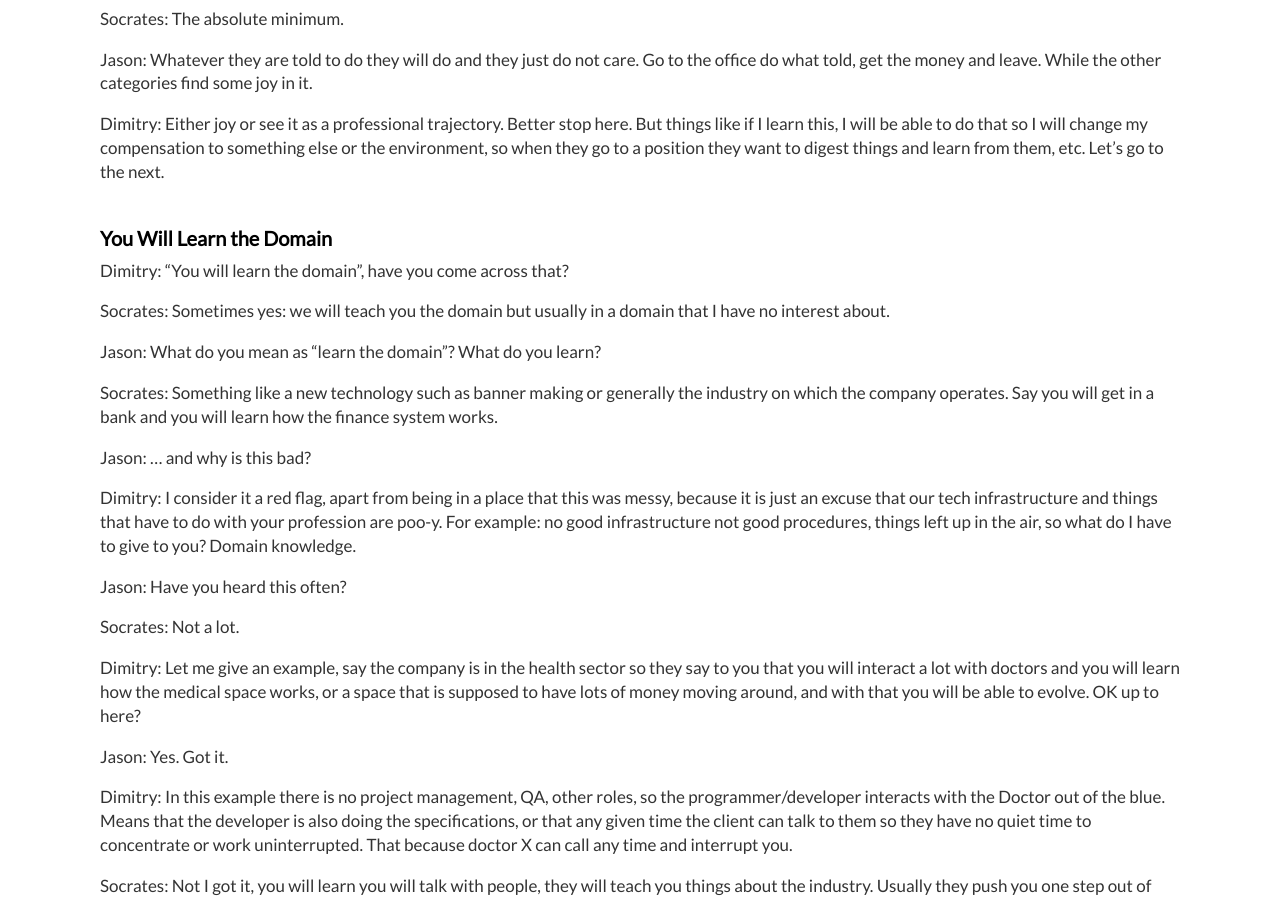
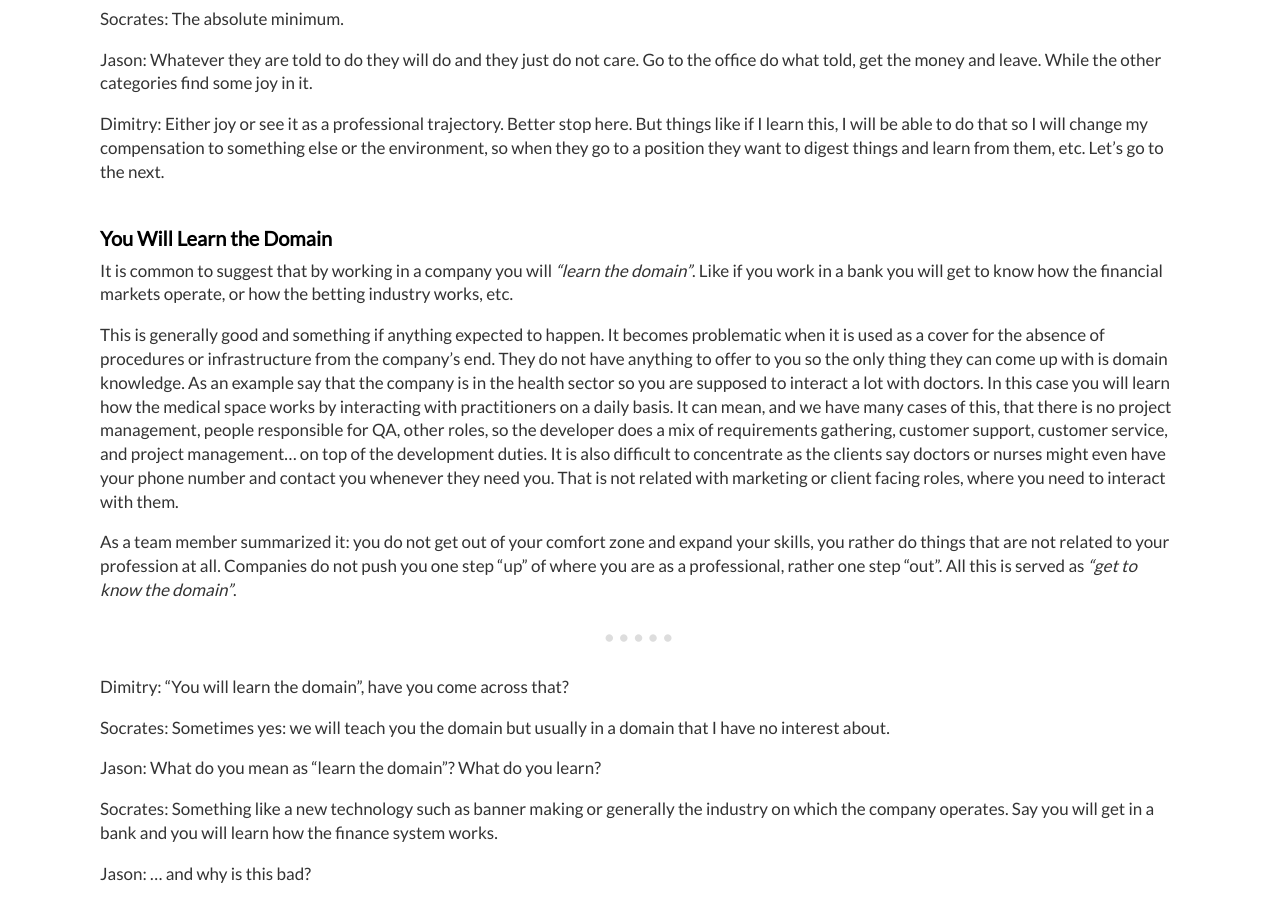
Before and after one commit to dimitrismistriotis/dimitrismistriotis.github.io, a Jekyll site: the page built from _posts/2018-05-24-red_flags_in_interviews.md, in a window 1280 px wide and 900 px high, scrolled down 9511 px. Built offline with Jekyll 4.4.1, drawn with Linux system fonts in a browser that asks for light colours; comment, search, counter and statistics services are not loaded.

Commit message:
Learn the domain.

```diff
--- a/_posts/2018-05-24-red_flags_in_interviews.md
+++ b/_posts/2018-05-24-red_flags_in_interviews.md
@@ -621,6 +621,32 @@ next.
 
 ## You Will Learn the Domain
 
+It is common to suggest that by working in a company you will *"learn the
+domain"*. Like if you work in a bank you will get to know how the financial
+markets operate, or how the betting industry works, etc.
+
+This is generally good and something if anything expected to happen. It becomes
+problematic when it is used as a cover for the absence of procedures or
+infrastructure from the company's end. They do not have anything to offer to
+you so the only thing they can come up with is domain knowledge. As an example
+say that the company is in the health sector so you are supposed to interact
+a lot with doctors. In this case you will learn how the medical space works by
+interacting with practitioners on a daily basis. It can mean, and we have
+many cases of this, that there is no project management, people responsible for
+QA, other roles, so the developer does a mix of requirements gathering,
+customer support, customer service, and project management... on top of the
+development duties. It is also difficult to concentrate as the clients say
+doctors or nurses might even have your phone number and contact you whenever
+they need you. That is not related with marketing or client facing roles, where
+you need to interact with them.
+
+As a team member summarized it: you do not get out of your comfort zone and
+expand your skills, you rather do things that are not related to your
+profession at all. Companies do not push you one step "up" of where you are
+as a professional, rather one step "out". All this is served as *"get to know
+the domain"*.
+
+---
 
 Dimitry: "You will learn the domain", have you come across that?
 
```
